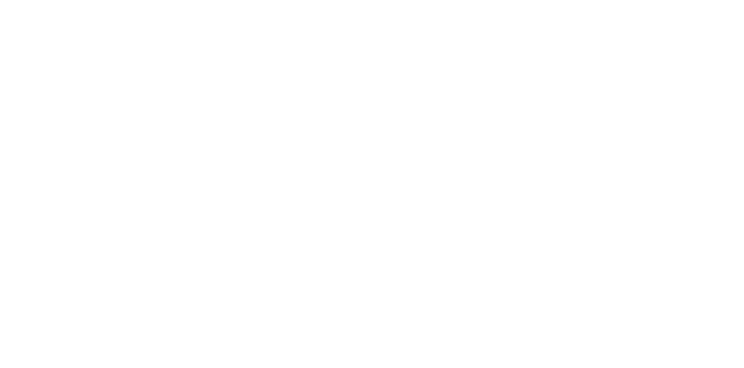
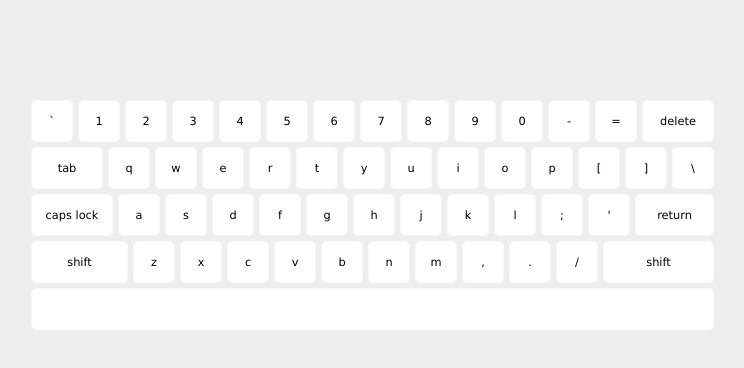
Before and after one commit to max-mapper/web-mpd, a website: page index.html in a window 1280 px wide. Shown: the whole page, without its empty margins (265-1009 px from the left). Drawn offline with Linux system fonts and the light colour scheme.

Commit message:
Rudimentary keyboard styling

```diff
--- a/index.html
+++ b/index.html
@@ -1,8 +1,70 @@
 <!DOCTYPE html>
 <html lang="en" class="">
-<head>
-</head>
-<body>
-  <script src="bundle.js"></script>
+  <head>
+    <link rel="stylesheet" href="./style.css">
+  </head>
+  <body>
+    <script src="bundle.js"></script>
+
+
+    <div id="container">
+      <ul id="keyboard">
+          <li class="symbol"><span class="off">`</span><span class="on">~</span></li>
+          <li class="symbol"><span class="off">1</span><span class="on">!</span></li>
+          <li class="symbol"><span class="off">2</span><span class="on">@</span></li>
+          <li class="symbol"><span class="off">3</span><span class="on">#</span></li>
+          <li class="symbol"><span class="off">4</span><span class="on">$</span></li>
+          <li class="symbol"><span class="off">5</span><span class="on">%</span></li>
+          <li class="symbol"><span class="off">6</span><span class="on">^</span></li>
+          <li class="symbol"><span class="off">7</span><span class="on">&amp;</span></li>
+          <li class="symbol"><span class="off">8</span><span class="on">*</span></li>
+          <li class="symbol"><span class="off">9</span><span class="on">(</span></li>
+          <li class="symbol"><span class="off">0</span><span class="on">)</span></li>
+          <li class="symbol"><span class="off">-</span><span class="on">_</span></li>
+          <li class="symbol"><span class="off">=</span><span class="on">+</span></li>
+          <li class="delete lastitem">delete</li>
+          <li class="tab">tab</li>
+          <li class="letter">q</li>
+          <li class="letter">w</li>
+          <li class="letter">e</li>
+          <li class="letter">r</li>
+          <li class="letter">t</li>
+          <li class="letter">y</li>
+          <li class="letter">u</li>
+          <li class="letter">i</li>
+          <li class="letter">o</li>
+          <li class="letter">p</li>
+          <li class="symbol"><span class="off">[</span><span class="on">{</span></li>
+          <li class="symbol"><span class="off">]</span><span class="on">}</span></li>
+          <li class="symbol lastitem"><span class="off">\</span><span class="on">|</span></li>
+          <li class="capslock">caps lock</li>
+          <li class="letter">a</li>
+          <li class="letter">s</li>
+          <li class="letter">d</li>
+          <li class="letter">f</li>
+          <li class="letter">g</li>
+          <li class="letter">h</li>
+          <li class="letter">j</li>
+          <li class="letter">k</li>
+          <li class="letter">l</li>
+          <li class="symbol"><span class="off">;</span><span class="on">:</span></li>
+          <li class="symbol"><span class="off">'</span><span class="on">&quot;</span></li>
+          <li class="return lastitem">return</li>
+          <li class="left-shift">shift</li>
+          <li class="letter">z</li>
+          <li class="letter">x</li>
+          <li class="letter">c</li>
+          <li class="letter">v</li>
+          <li class="letter">b</li>
+          <li class="letter">n</li>
+          <li class="letter">m</li>
+          <li class="symbol"><span class="off">,</span><span class="on">&lt;</span></li>
+          <li class="symbol"><span class="off">.</span><span class="on">&gt;</span></li>
+          <li class="symbol"><span class="off">/</span><span class="on">?</span></li>
+          <li class="right-shift lastitem">shift</li>
+          <li class="space lastitem">&nbsp;</li>
+    </ul>
+  </div>
+
 </body>
 </html>
--- a/index.js
+++ b/index.js
@@ -11,9 +11,9 @@ var context = new (window.webkitAudioContext || window.AudioContext)()
 // grid(canvas)
 //
 
-var h1 = document.createElement('h1')
-document.body.appendChild(h1)
-h1.setAttribute('style', 'font-size: 500px; font-family: Helvetica; margin: 0; padding: 0; color: #FF851B;')
+//var h1 = document.createElement('h1')
+//document.body.appendChild(h1)
+//h1.setAttribute('style', 'font-size: 500px; font-family: Helvetica; margin: 0; padding: 0; color: #FF851B;')
 
 var off = {
   // "129-67": '0',
--- /dev/null
+++ b/style.css
@@ -0,0 +1,78 @@
+  * {
+    margin: 0;
+    padding: 0;
+    }
+    body {
+    font: 71%/1.5 Verdana, Sans-Serif;
+    background: #eee;
+    }
+    #container {
+    margin: 100px auto;
+    width: 688px;
+    }
+    #write {
+    margin: 0 0 5px;
+    padding: 5px;
+    width: 671px;
+    height: 200px;
+    font: 1em/1.5 Verdana, Sans-Serif;
+    background: #fff;
+    border: 1px solid #f9f9f9;
+    -moz-border-radius: 5px;
+    -webkit-border-radius: 5px;
+    }
+    #keyboard {
+    margin: 0;
+    padding: 0;
+    list-style: none;
+    }
+        #keyboard li {
+        float: left;
+        margin: 0 5px 5px 0;
+        width: 40px;
+        height: 40px;
+        line-height: 40px;
+        text-align: center;
+        background: #fff;
+        border: 1px solid #f9f9f9;
+        -moz-border-radius: 5px;
+        -webkit-border-radius: 5px;
+        }
+            .capslock, .tab, .left-shift {
+            clear: left;
+            }
+                #keyboard .tab, #keyboard .delete {
+                width: 70px;
+                }
+                #keyboard .capslock {
+                width: 80px;
+                }
+                #keyboard .return {
+                width: 77px;
+                }
+                #keyboard .left-shift {
+                width: 95px;
+                }
+                #keyboard .right-shift {
+                width: 109px;
+                }
+            .lastitem {
+            margin-right: 0;
+            }
+            .uppercase {
+            text-transform: uppercase;
+            }
+            #keyboard .space {
+            clear: left;
+            width: 681px;
+            }
+            .on {
+            display: none;
+            }
+            #keyboard li:hover {
+            position: relative;
+            top: 1px;
+            left: 1px;
+            border-color: #e5e5e5;
+            cursor: pointer;
+            }
```
